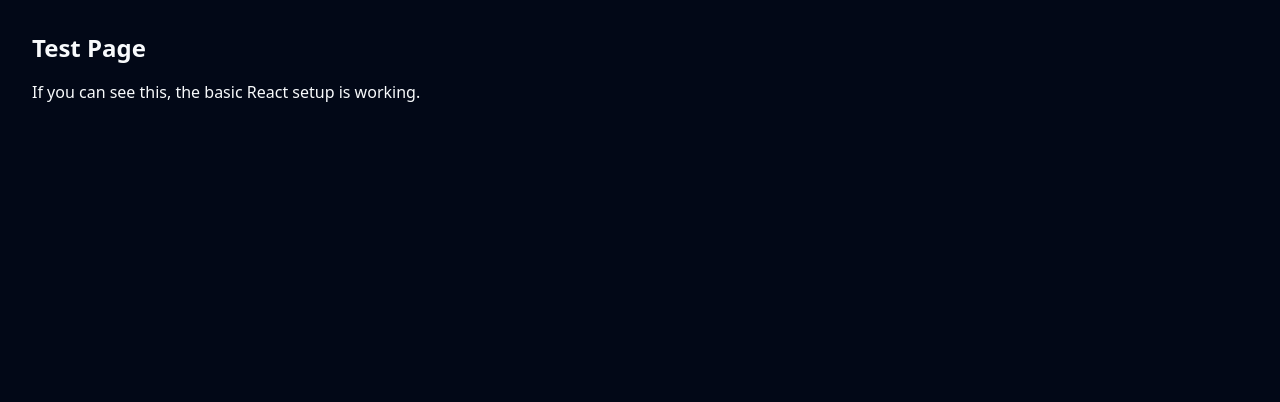
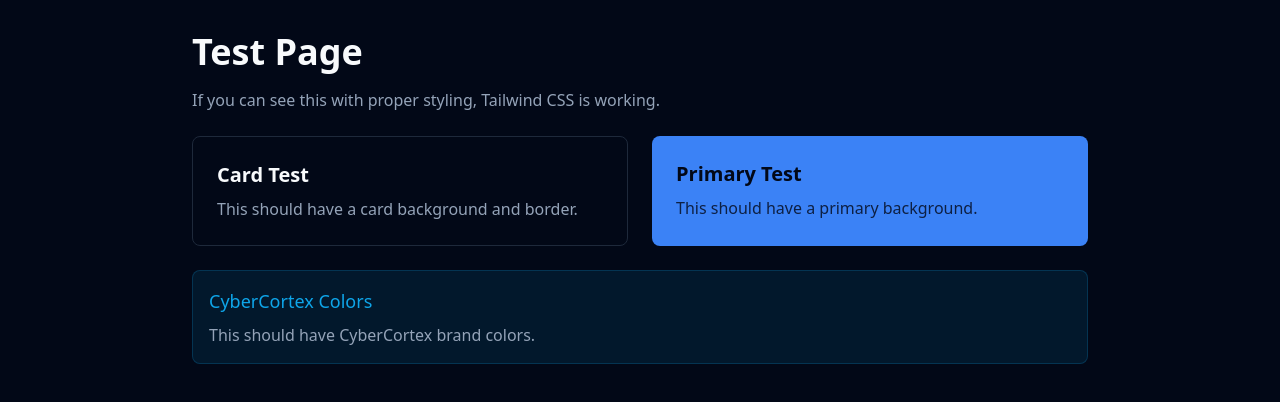
Before and after one commit to Aditya-Guntur/CyberCortex, a Next.js app: page /test in a window 1280 px wide. Shown: the top 402 px of the page. Built offline with nearby package versions, Linux system fonts and the light colour scheme.

Commit message:
Add PostCSS configuration, restart scripts for development, and enhance layout and test page with Tailwind CSS styling. Update theme provider for better structure.

```diff
--- /dev/null
+++ b/postcss.config.js
@@ -0,0 +1,6 @@
+module.exports = {
+  plugins: {
+    tailwindcss: {},
+    autoprefixer: {},
+  },
+}
--- a/src/app/layout.tsx
+++ b/src/app/layout.tsx
@@ -38,7 +38,10 @@ export default function RootLayout({
 }) {
   return (
     <html lang="en" suppressHydrationWarning>
-      <body className={`${inter.variable} ${jetbrainsMono.variable} font-sans antialiased`}>
+      <head>
+        <meta name="viewport" content="width=device-width, initial-scale=1" />
+      </head>
+      <body className={`${inter.variable} ${jetbrainsMono.variable} font-sans antialiased bg-background text-foreground`}>
         <ThemeProvider
           attribute="class"
           defaultTheme="dark"
--- a/src/app/page.tsx
+++ b/src/app/page.tsx
@@ -10,7 +10,7 @@ import { LoadingSpinner } from '@/components/ui/loading-spinner'
 
 export default function DashboardPage() {
   return (
-    <div className="min-h-screen bg-background">
+    <div className="min-h-screen bg-background text-foreground">
       <DashboardHeader />
 
       <main className="container mx-auto px-4 py-8 space-y-8">
@@ -62,7 +62,7 @@ export default function DashboardPage() {
         </div>
 
         {/* Footer */}
-        <div className="text-center text-sm text-muted-foreground pt-8 border-t">
+        <div className="text-center text-sm text-muted-foreground pt-8 border-t border-border">
           <p>
             Built for Raise Your Hack 2025 • Blackbox.ai Track •
             <span className="text-cyber-500 font-medium"> Securing the digital world, one agent at a time</span>
--- a/src/app/test/page.tsx
+++ b/src/app/test/page.tsx
@@ -1,8 +1,27 @@
 export default function TestPage() {
   return (
     <div className="min-h-screen bg-background p-8">
-      <h1 className="text-2xl font-bold mb-4">Test Page</h1>
-      <p>If you can see this, the basic React setup is working.</p>
+      <div className="max-w-4xl mx-auto">
+        <h1 className="text-4xl font-bold mb-4 text-foreground">Test Page</h1>
+        <p className="text-muted-foreground mb-6">If you can see this with proper styling, Tailwind CSS is working.</p>
+
+        <div className="grid grid-cols-1 md:grid-cols-2 gap-6">
+          <div className="bg-card p-6 rounded-lg border">
+            <h2 className="text-xl font-semibold mb-2 text-card-foreground">Card Test</h2>
+            <p className="text-muted-foreground">This should have a card background and border.</p>
+          </div>
+
+          <div className="bg-primary p-6 rounded-lg">
+            <h2 className="text-xl font-semibold mb-2 text-primary-foreground">Primary Test</h2>
+            <p className="text-primary-foreground/80">This should have a primary background.</p>
+          </div>
+        </div>
+
+        <div className="mt-6 p-4 bg-cyber-500/10 rounded-lg border border-cyber-500/20">
+          <h3 className="text-lg font-medium text-cyber-500 mb-2">CyberCortex Colors</h3>
+          <p className="text-muted-foreground">This should have CyberCortex brand colors.</p>
+        </div>
+      </div>
     </div>
   )
 }
--- a/src/components/theme-provider.tsx
+++ b/src/components/theme-provider.tsx
@@ -5,5 +5,9 @@ import { ThemeProvider as NextThemesProvider } from "next-themes"
 import { type ThemeProviderProps } from "next-themes/dist/types"
 
 export function ThemeProvider({ children, ...props }: ThemeProviderProps) {
-  return <NextThemesProvider {...props}>{children}</NextThemesProvider>
+  return (
+    <NextThemesProvider {...props}>
+      {children}
+    </NextThemesProvider>
+  )
 }
```
Also changed, not shown: 2 other files (tests, documents, lock files or other folders).
